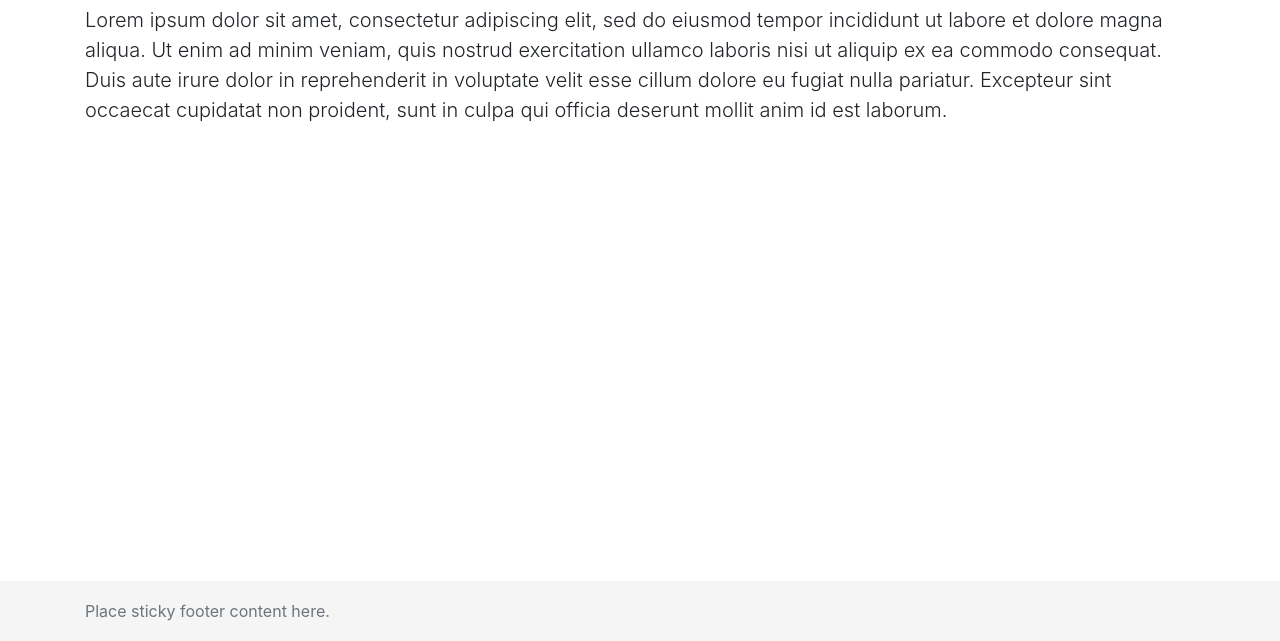
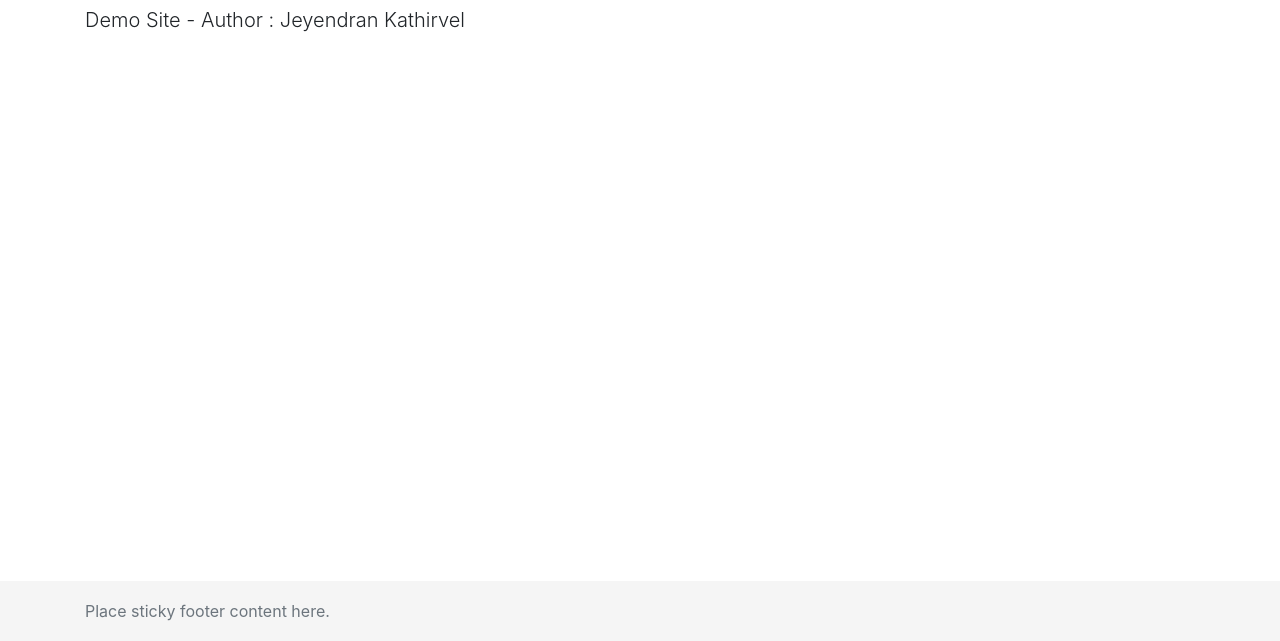
Before and after one commit to jeyendran1416/nodejs-app-docker-ci, a website: page public/about.html in a window 1280 px wide. Shown: the part 159-800 px from the top of the page. Drawn offline with nearby package versions, Linux system fonts and the light colour scheme.

Commit message:
Demo site content update

```diff
--- a/public/about.html
+++ b/public/about.html
@@ -43,7 +43,7 @@
     <!-- Begin page content -->
     <main role="main" class="container">
     <h1 class="mt-5">About - Static Website with Node.js</h1>
-    <p class="lead">Lorem ipsum dolor sit amet, consectetur adipiscing elit, sed do eiusmod tempor incididunt ut labore et dolore magna aliqua. Ut enim ad minim veniam, quis nostrud exercitation ullamco laboris nisi ut aliquip ex ea commodo consequat. Duis aute irure dolor in reprehenderit in voluptate velit esse cillum dolore eu fugiat nulla pariatur. Excepteur sint occaecat cupidatat non proident, sunt in culpa qui officia deserunt mollit anim id est laborum.</p>
+    <p class="lead">Demo Site - Author : Jeyendran Kathirvel</p>
    </main>
 
     <footer class="footer">
```
Also changed, not shown: public/contact.html (+1 -1 lines), public/index.html (+1 -1 lines).
